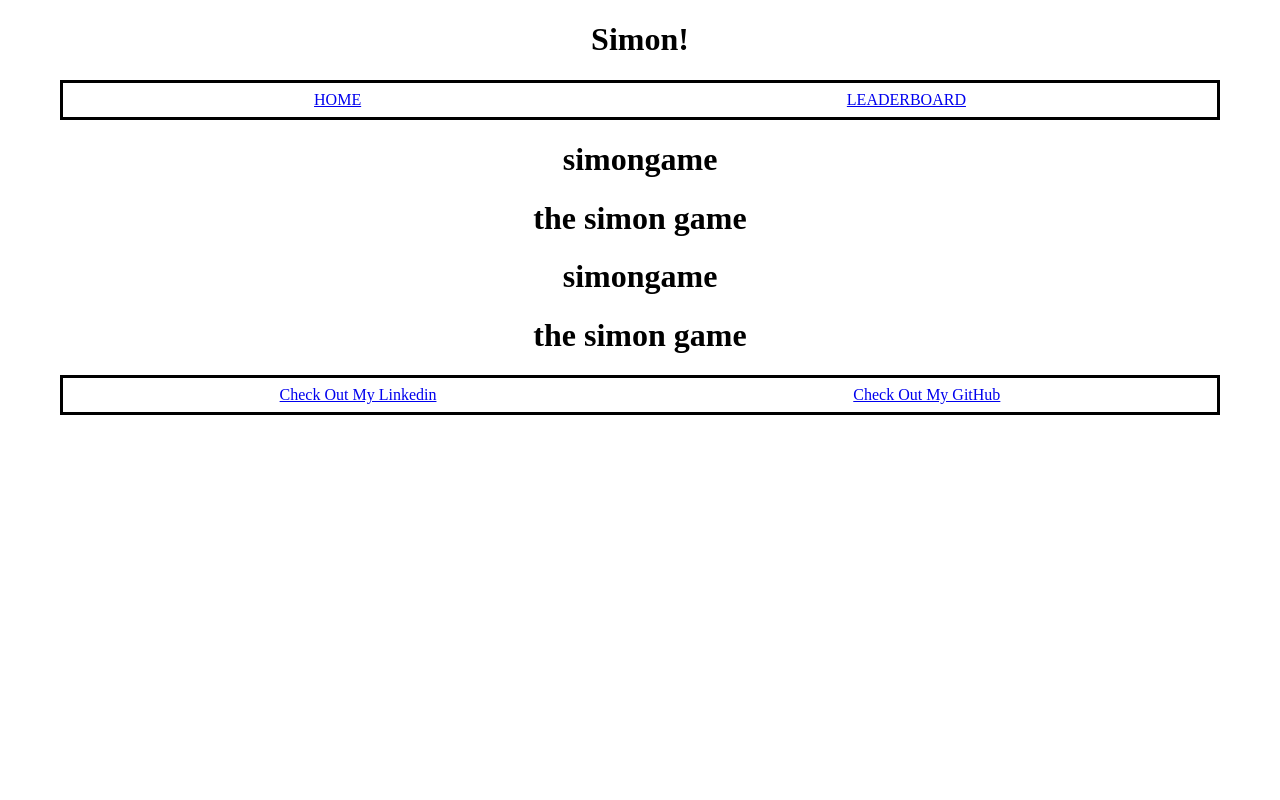
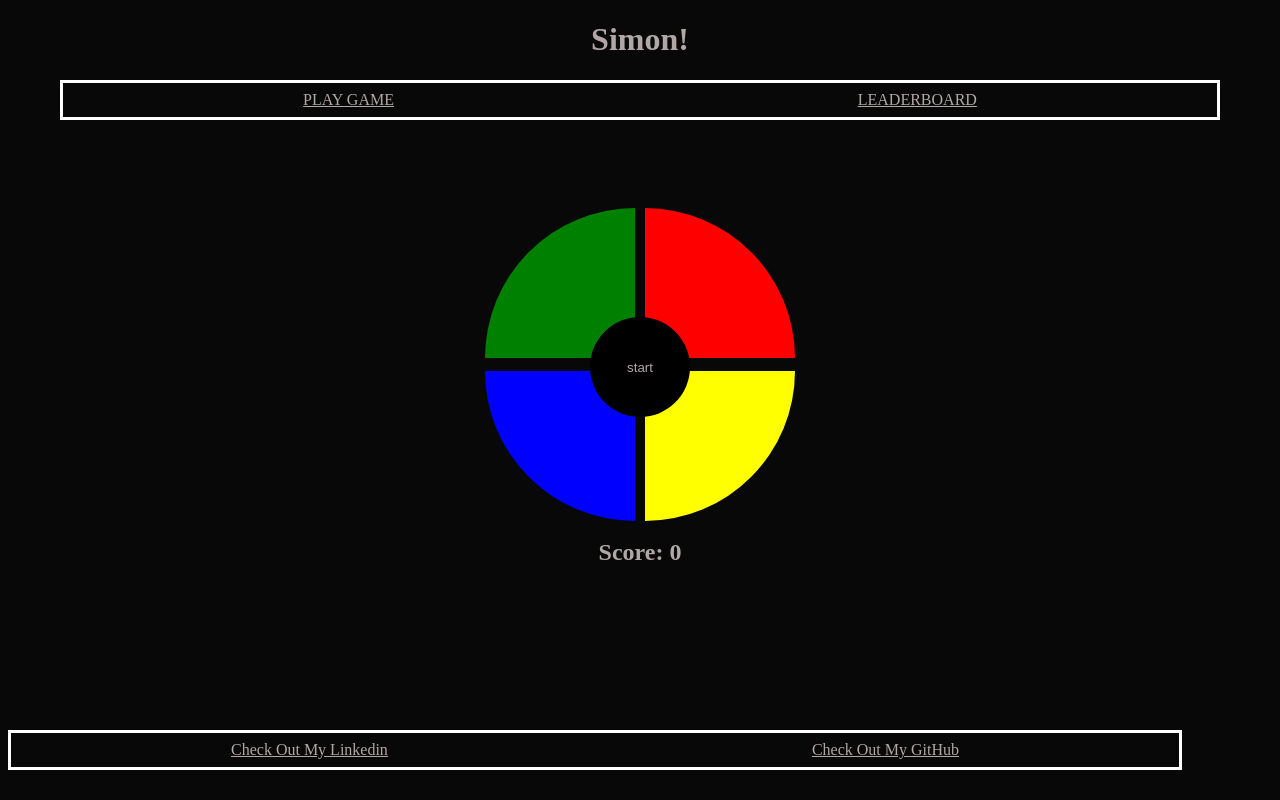
Before and after one commit to kobyjackcheese/project-3-frontend-2, a React (Create React App) app: page / in a window 1280 px wide. Built offline with nearby package versions, Linux system fonts and the light colour scheme.

Commit message:
game logic continued i havent done a commit in awhile

```diff
--- a/src/App.css
+++ b/src/App.css
@@ -1,3 +1,10 @@
 .App {
   text-align: center;
 }
+
+.mainContainer {
+  display: flex;
+  justify-content: center;
+  align-items: center;
+  height: 70vh;
+}
--- a/src/App.js
+++ b/src/App.js
@@ -1,6 +1,5 @@
 import "./App.css";
 import Header from "./components/Header";
-import SimonGame from "./components/SimonGame";
 import Footer from "./components/Footer";
 import Main from "./components/Main";
 
@@ -9,7 +8,6 @@ function App() {
   return (
     <div className="App">
       <Header />
-      <SimonGame />
       <Main />
       <Footer />
     </div>
--- /dev/null
+++ b/src/SimonStyle.css
@@ -0,0 +1,112 @@
+* {
+    color: rgb(177, 167, 167);
+}
+
+body {
+    background-color: rgb(8, 8, 8);
+}
+
+button:hover {
+    transform: scale(1.1)
+
+}
+
+
+.greenButton {
+    width: 150px;
+    height: 150px;
+    background-color: green;
+    border-top-left-radius: 150px;
+    position: relative;
+    transition: 100ms;
+    bottom: 5px;
+    right: 5px;
+    border: none;
+}
+
+.yellowButton {
+    width: 150px;
+    height: 150px;
+    background-color: yellow;
+    border-bottom-right-radius: 150px;
+    position: relative;
+    transition: 100ms;
+    left: 5px;
+    top: 5px;
+    border: none;
+}
+
+.redButton {
+    width: 150px;
+    height: 150px;
+    background-color: red;
+    border-top-right-radius: 150px;
+    position: relative;
+    transition: 100ms;
+    bottom: 5px;
+    left: 5px;
+    border: none;
+}
+
+.blueButton {
+    width: 150px;
+    height: 150px;
+    background-color: blue;
+    border-bottom-left-radius: 150px;
+    position: relative;
+    transition: 100ms;
+    top: 5px;
+    right: 5px;
+    border: none;
+}
+
+.startButton {
+    width: 100px;
+    height: 100px;
+    border-radius: 50%;
+    background-color: black;
+    position: absolute;
+    z-index: 3;
+    left: 100px;
+    top: 104px;
+    transition: 100ms;
+    border: none;
+}
+
+.buttonContainer {
+    position: absolute;
+    margin: 100px;
+}
+
+@media (max-width: 500px) {
+    .buttonContainer {
+        max-width: 70%;
+    }
+
+    .redButton {
+        width: 75px;
+        height: 75px;
+    }
+
+    .blueButton {
+        width: 75px;
+        height: 75px;
+    }
+
+    .yellowButton {
+        width: 75px;
+        height: 75px;
+    }
+
+    .greenButton {
+        width: 75px;
+        height: 75px;
+    }
+
+    .startButton {
+        width: 50px;
+        height: 50px;
+        top: 53px;
+        left: 49px;
+    }
+}
--- a/src/components/Footer.js
+++ b/src/components/Footer.js
@@ -4,10 +4,12 @@ const Footer = (props) => {
   const navStyle = {
     display: "flex",
     justifyContent: "space-around",
-    border: "3px solid black",
+    border: "3px solid white",
     padding: "8px",
     width: "90%",
     margin: "auto",
+    position: "absolute",
+    bottom: 30,
   };
   return(
     <header>
--- a/src/components/Header.js
+++ b/src/components/Header.js
@@ -1,11 +1,12 @@
 import { Link } from "react-router-dom";
+
 
 function Header(props) {
   //inline style for the nav tag
   const navStyle = {
     display: "flex",
     justifyContent: "space-around",
-    border: "3px solid black",
+    border: "3px solid white",
     padding: "8px",
     width: "90%",
     margin: "auto",
@@ -13,10 +14,10 @@ function Header(props) {
 
   return (
     <header>
-    <h1 className="headerTitle">Simon!</h1>
+      <h1 className="headerTitle">Simon!</h1>
       <nav style={navStyle}>
         <Link to="/">
-          <div>HOME</div>
+          <div>PLAY GAME</div>
         </Link>
         <Link to="/leaderboard">
           <div>LEADERBOARD</div>
--- a/src/components/Main.js
+++ b/src/components/Main.js
@@ -1,10 +1,12 @@
 import { Route, Routes } from "react-router-dom";
+import "../App.css"
+
 import SimonGame from "./SimonGame";
 import Leaderboard from "../Leaderboard";
 
 function Main() {
     return (
-        <main>
+        <main className="mainContainer">
             <Routes>
                 <Route path="/" element={<SimonGame />} />
                 <Route path="/leaderboard" element={<Leaderboard />} />
--- a/src/components/SimonGame.js
+++ b/src/components/SimonGame.js
@@ -1,9 +1,101 @@
+import "../SimonStyle.css"
+import { useState, useEffect } from "react";
+const colors = ["red", "blue", "green", "yellow"]
 
 const SimonGame = () => {
+  const [pattern, setPattern] = useState([])
+  const [playerPattern, setPlayerPattern] = useState([])
+  const [playing, setPlaying] = useState(false)
+  const [score, setScore] = useState(0)
+  const [patternIdx, setPatternIdx] = useState(0)
+
+  function addNewColor() {
+    const randomColor = colors[Math.floor(Math.random() * 4)];
+    const updatedPattern = [...pattern, randomColor];
+    setPattern(updatedPattern);
+    console.log(updatedPattern);
+    setPlayerPattern([])
+  }
+
+  function comparePatterns() {
+    setPatternIdx(patternIdx + 1)
+    console.log(`pattern idx: ${patternIdx}`)
+    // console.log(playerPattern)
+    for (let i = 0; i < pattern.length; i++) {
+      console.log(pattern[i])
+      if( pattern[i] = playerPattern.length - 1) {
+        console.log("correct")
+      } else {
+        console.log("incorrect")
+      }
+    }
+
+  }
+
+  function greenClick() {
+    const green = "green"
+    const updatedPattern = [...playerPattern, green]
+    setPlayerPattern(updatedPattern)
+    comparePatterns()
+  }
+
+  function redClick() {
+    const red = "red"
+    const updatedPattern = [...playerPattern, red]
+    setPlayerPattern(updatedPattern)
+    comparePatterns()
+  }
+
+  function blueClick() {
+    const blue = "blue"
+    const updatedPattern = [...playerPattern, blue]
+    setPlayerPattern(updatedPattern)
+    comparePatterns()
+  }
+
+  function yellowClick() {
+    const yellow = "yellow"
+    const updatedPattern = [...playerPattern, yellow]
+    setPlayerPattern(updatedPattern)
+    comparePatterns()
+  }
+
+
+  const startGame = () => {
+    // if (!playing) {
+    //   setPlaying(true)
+    //   addNewColor()
+    // }
+    addNewColor()
+    setPlaying(true)
+  }
+
+
   return (
-    <div>
-      <h1>simongame</h1>
-      <h1>the simon game</h1>
+    <div className="buttonContainer">
+      <div className="topButtons">
+        <button className="greenButton"
+          onClick={greenClick}></button>
+
+        <button className="redButton"
+          onClick={redClick}></button>
+      </div>
+      <div className="bottomButtons">
+        <button className="blueButton"
+          onClick={blueClick}></button>
+
+        <button className="yellowButton"
+          onClick={yellowClick}></button>
+
+        <button className="startButton"
+          onClick={startGame}>
+          start
+        </button>
+      </div>
+      <div className="score">
+        <h2>Score: {score}</h2>
+      </div>
+
     </div>
   )
 }
```
Also changed, not shown: src/Leaderboard.js (+0 -25 lines).
